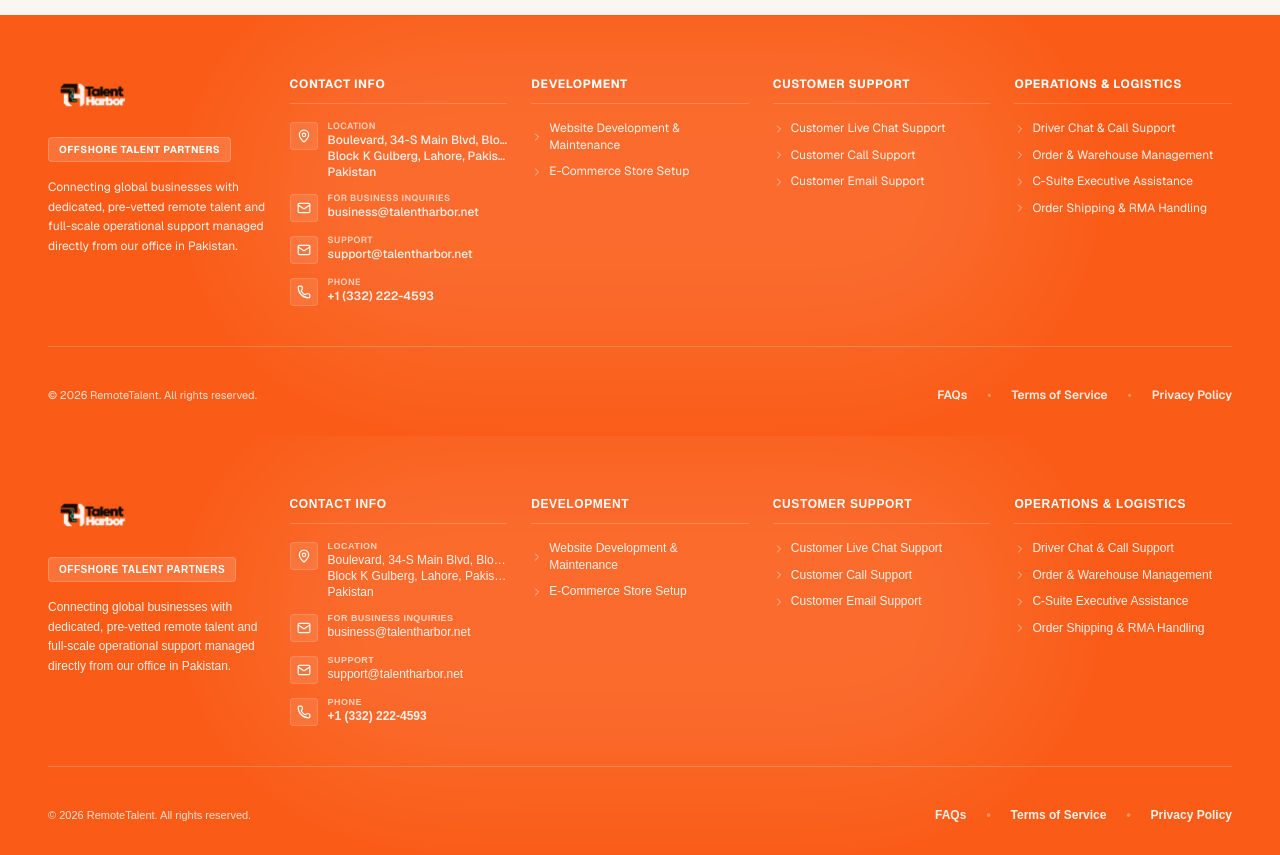
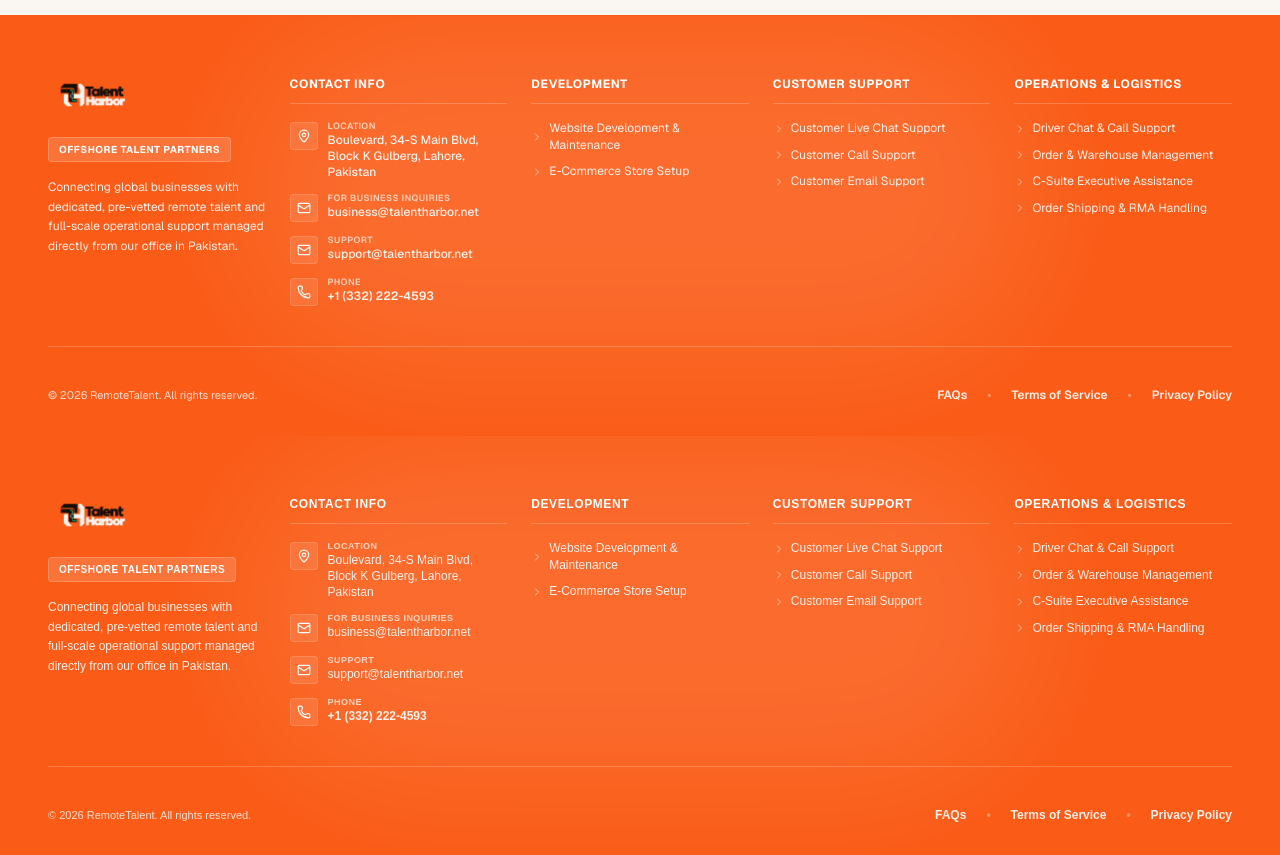
Before and after one commit to AHMAD789999/remotetalent-, a Next.js app: page /services/live-chat-support in a window 1280 px wide. Shown: the part 2100-2955 px from the top of the page. Built offline with nearby package versions, Linux system fonts and the light colour scheme.

Commit message:
Refactor address display in Footer component
Removed redundant address line in Footer component.

```diff
--- a/components/Footer.jsx
+++ b/components/Footer.jsx
@@ -145,12 +145,11 @@ export default function Footer() {
                     </span>
                     <span className="text-white/90 font-medium truncate group-hover:underline">
 Boulevard, 34-S Main Blvd,
-Block K Gulberg, Lahore,
-Pakistan                    </span>
+                 </span>
                      <span className="text-white/90 font-medium truncate group-hover:underline">
 
 Block K Gulberg, Lahore,
-Pakistan                    </span>
+               </span>
                      <span className="text-white/90 font-medium truncate group-hover:underline">
 
 Pakistan                    </span>
```
